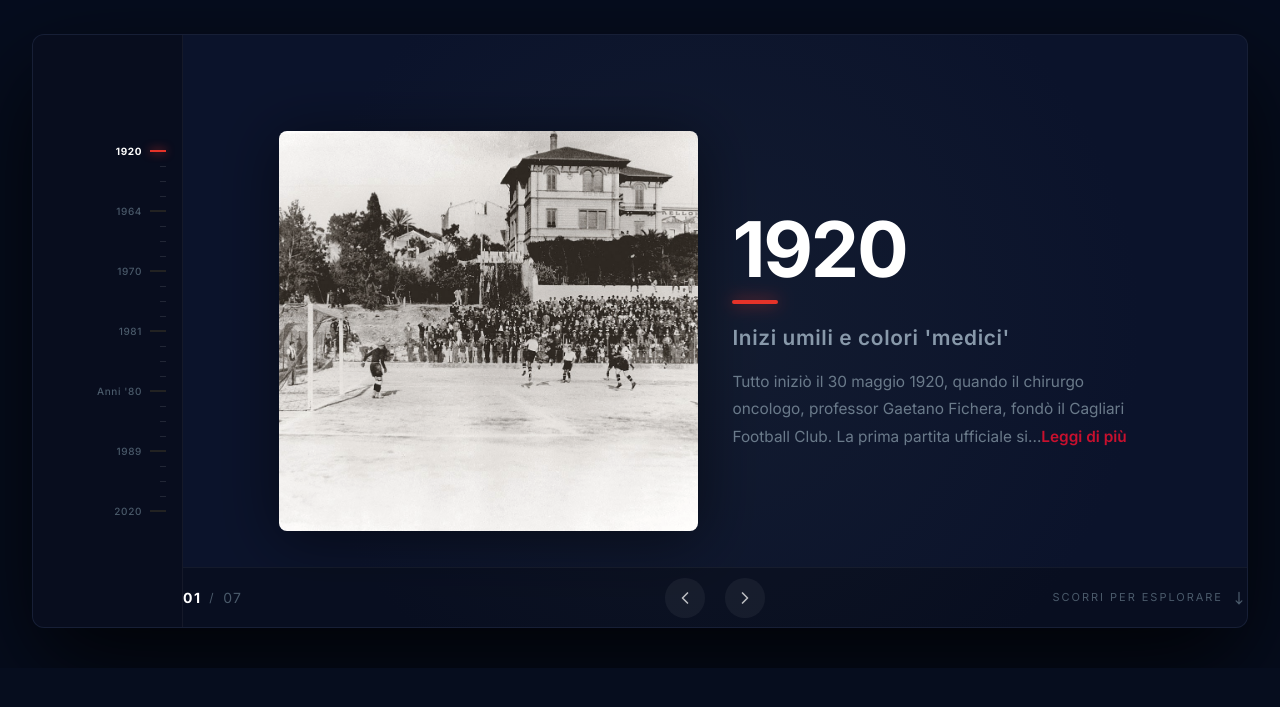
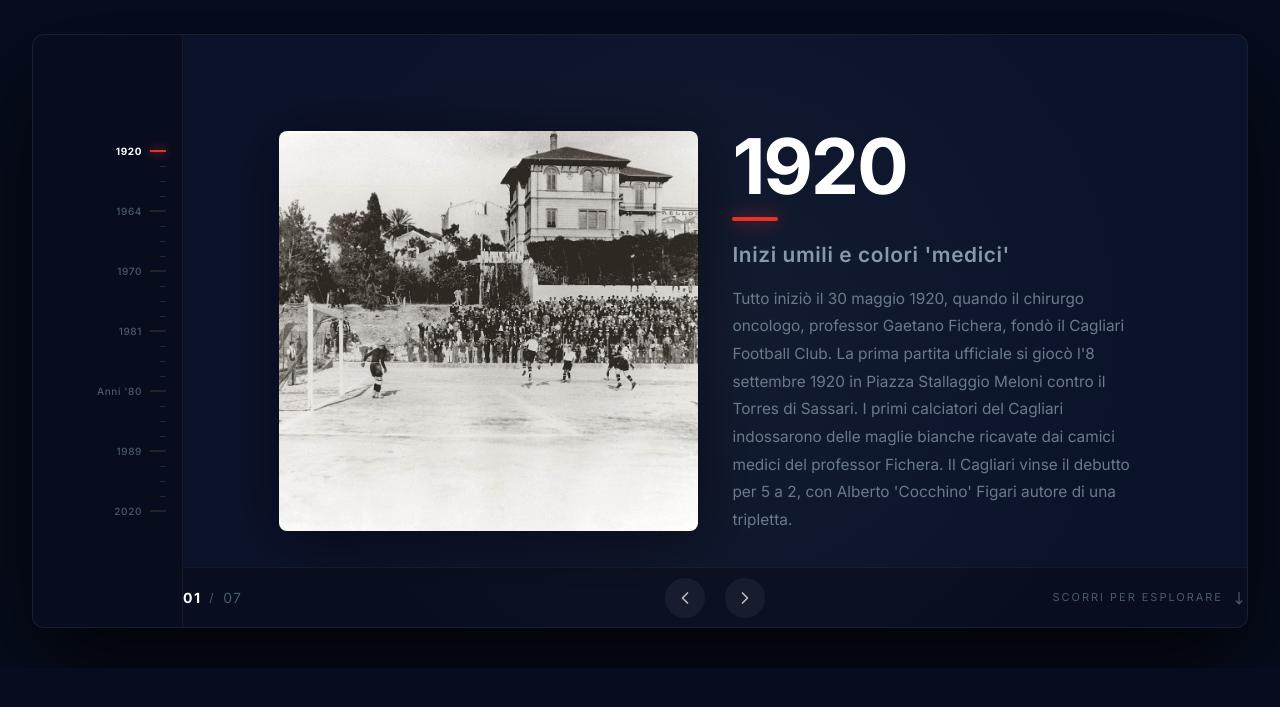
Before and after one commit to strxpro/club, a React (Vite) app: page / in a window 1280 px wide. Shown: the part 3486-4193 px from the top of the page. Built offline with nearby package versions, Linux system fonts and the light colour scheme.

Commit message:
Fix: Timeline mobile text expanding, margins, and desktop full-text visibility

```diff
--- a/src/components/History.jsx
+++ b/src/components/History.jsx
@@ -300,10 +300,10 @@ export default function History() {
                                             >
                                                     <div className="flex flex-col md:flex-row w-full gap-4 md:gap-[4%] max-h-[75vh] md:max-h-none overflow-y-auto md:overflow-visible pb-[80px] md:pb-0" style={{ width: '100%', alignItems: 'center', scrollbarWidth: 'none', msOverflowStyle: 'none' }}>
                                                         <style>{`::-webkit-scrollbar { display: none; }`}</style>
-                                                        <div className={`w-full md:w-[48%] ${expandedEntries[i] ? 'min-h-[15vh]' : 'min-h-[25vh]'} md:!h-[50vh] shrink-0 rounded-[8px] overflow-hidden shadow-[0_8px_60px_rgba(0,0,0,0.5)] transition-all duration-700 ease-in-out`}>
+                                                        <div className={`w-full md:w-[48%] ${expandedEntries[i] && isMobile ? 'min-h-[15vh] max-h-[15vh]' : 'min-h-[25vh] max-h-[35vh]'} md:max-h-none md:!h-[50vh] shrink-0 rounded-[8px] overflow-hidden shadow-[0_8px_60px_rgba(0,0,0,0.5)] transition-all duration-700 ease-in-out`}>
                                                             <img src={entry.img} alt={entry.subtitle} loading="lazy" decoding="async" style={{ width: '100%', height: '100%', objectFit: 'cover', display: 'block', filter: 'grayscale(60%) contrast(1.08)' }} />
                                                         </div>
-                                                    <div className="flex-1 flex flex-col justify-center text-center md:text-left items-center md:items-start mt-2 md:mt-0 px-2 md:px-0">
+                                                    <div className="flex-1 flex flex-col justify-center text-center md:text-left items-center md:items-start mt-2 md:mt-0 px-6 sm:px-12 md:px-0 transition-all duration-500 ease-in-out w-full">
                                                         <div style={{ fontSize: 'clamp(3.5rem, 6vw, 6rem)', fontWeight: 900, color: '#ffffff', lineHeight: 1, marginBottom: '12px', letterSpacing: '-0.03em', fontFamily: "'Inter', sans-serif" }}>
                                                             {entry.year}
                                                         </div>
@@ -311,12 +311,14 @@ export default function History() {
                                                         <div style={{ fontSize: 'clamp(1rem, 1.8vw, 1.3rem)', fontWeight: 600, color: '#8899aa', marginBottom: '12px', letterSpacing: '0.03em' }}>
                                                             {entry.subtitle}
                                                         </div>
-                                                        <div style={{ fontSize: 'clamp(0.85rem, 1.2vw, 1rem)', lineHeight: 1.8, color: '#6a7a8a', maxWidth: '440px' }}>
-                                                            {expandedEntries[i] ? entry.text : (entry.text.length > 150 ? entry.text.substring(0, 150) + '...' : entry.text)}
-                                                            {entry.text.length > 150 && (
+                                                        <div style={{ fontSize: 'clamp(0.85rem, 1.2vw, 1rem)', lineHeight: 1.8, color: '#6a7a8a', maxWidth: '440px', width: '100%' }}>
+                                                            {(!isMobile || expandedEntries[i] || entry.text.length <= 150)
+                                                                ? entry.text
+                                                                : entry.text.substring(0, 150) + '...'}
+                                                            {(isMobile && entry.text.length > 150) && (
                                                                 <span
                                                                     onClick={() => toggleReadMore(i)}
-                                                                    className="ml-2 font-semibold text-crimson cursor-pointer hover:underline pointer-events-auto"
+                                                                    className="ml-2 font-semibold text-crimson cursor-pointer hover:underline pointer-events-auto inline-block"
                                                                 >
                                                                     {expandedEntries[i] ? t('history_read_less') : t('history_read_more')}
                                                                 </span>
```
